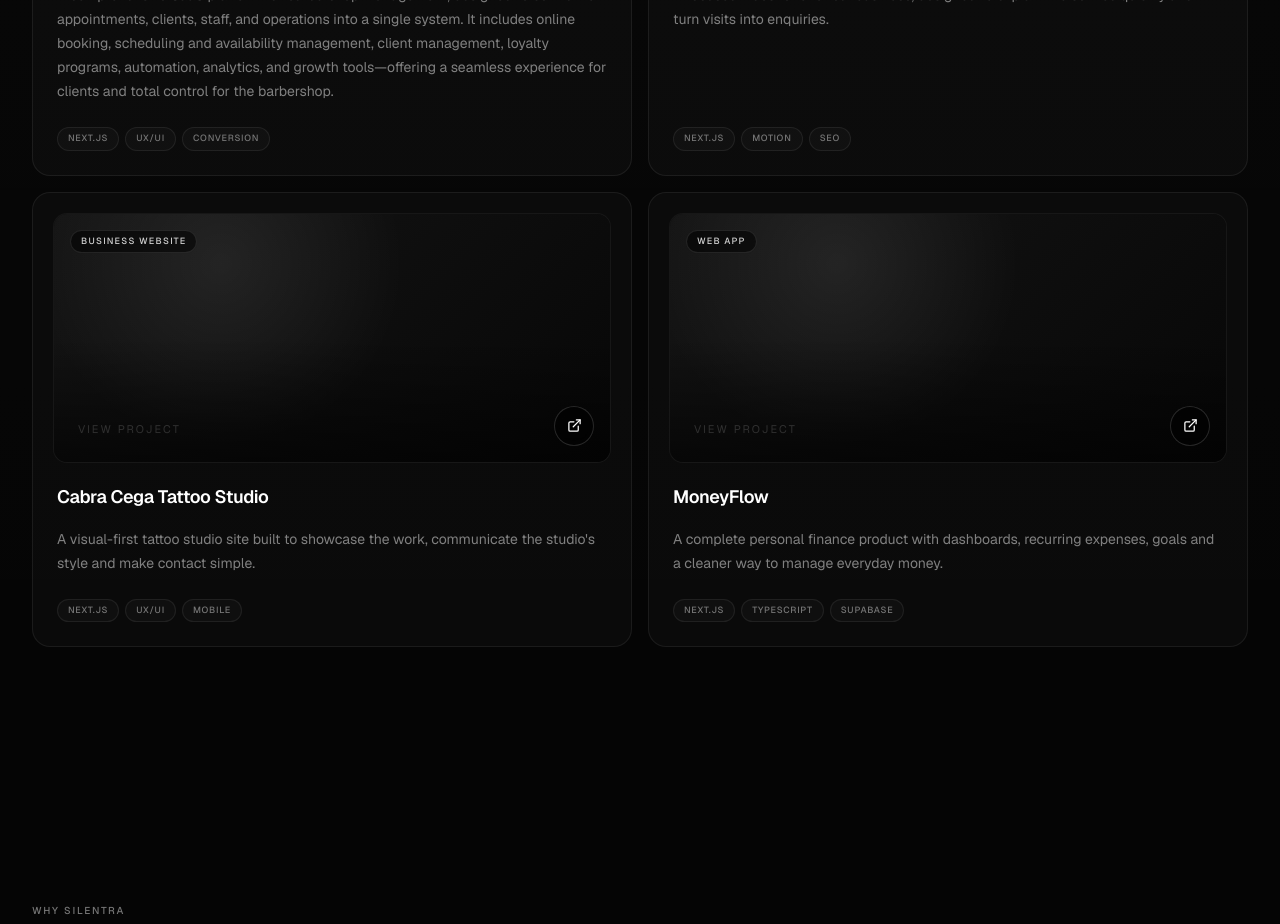
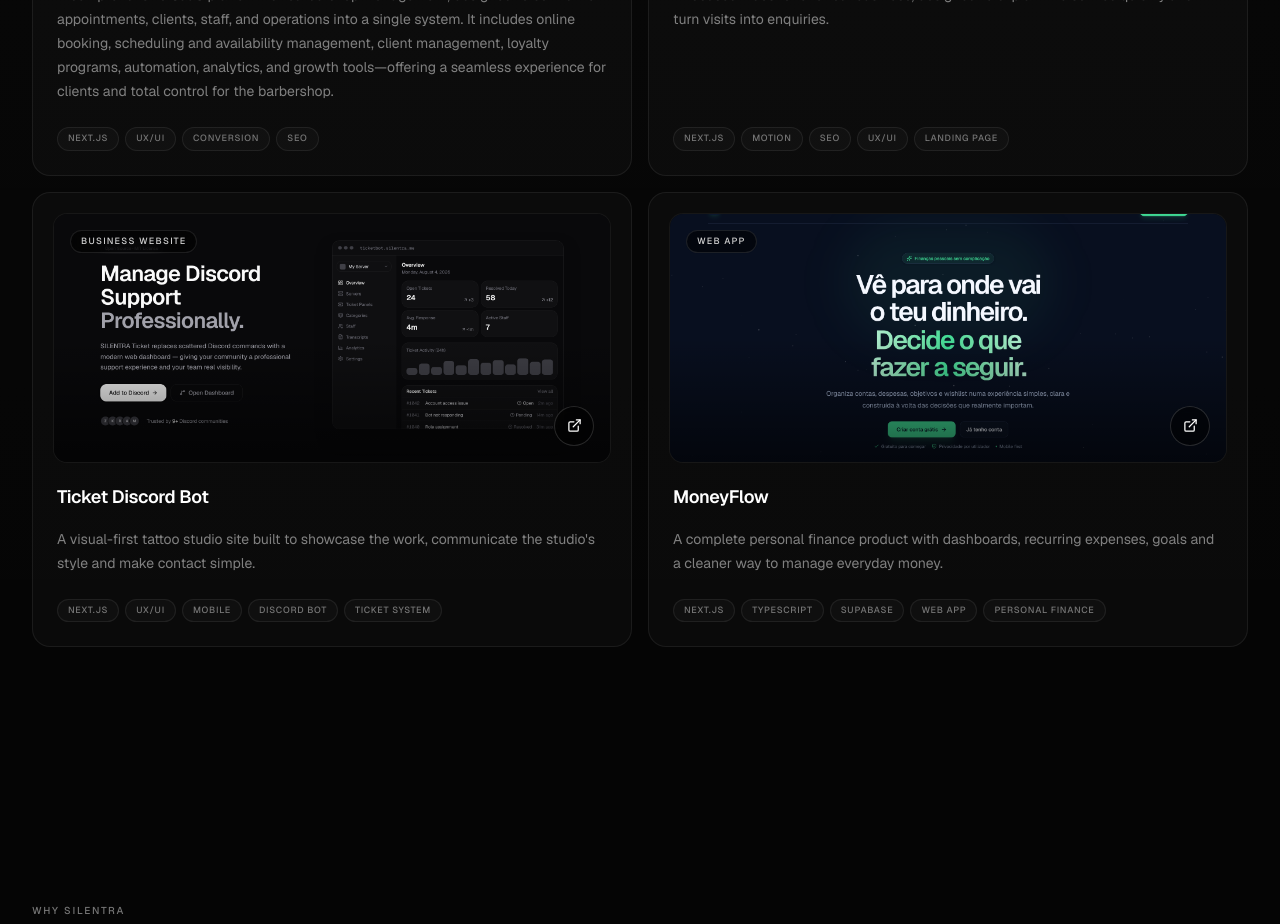
Before and after one commit to martimfm1/silentra-web, a Next.js app: page / in a window 1280 px wide. Shown: the part 2700-3624 px from the top of the page. Built offline with nearby package versions, Linux system fonts and the light colour scheme.

Commit message:
Refactor code structure for improved readability and maintainability

```diff
--- a/components/i18n.tsx
+++ b/components/i18n.tsx
@@ -170,10 +170,10 @@
         "Produto completo de gestão financeira pessoal, com dashboard, despesas recorrentes, objetivos e organização do dinheiro do dia a dia.",
       ],
       tags: [
-        ["Next.js", "UX/UI", "Conversão"],
-        ["Next.js", "Motion", "SEO"],
-        ["Next.js", "UX/UI", "Mobile"],
-        ["Next.js", "TypeScript", "Supabase"],
+        ["Next.js", "UX/UI", "Conversão", "SEO"],
+        ["Next.js", "Motion", "SEO", "UX/UI", "Landing Page"],
+        ["Next.js", "UX/UI", "Mobile", "Discord Bot", "Ticket System"],
+        ["Next.js", "TypeScript", "Supabase", "Web App", "Gestão Financeira"],
       ],
     },
     why: {
@@ -357,10 +357,10 @@
         "A complete personal finance product with dashboards, recurring expenses, goals and a cleaner way to manage everyday money.",
       ],
       tags: [
-        ["Next.js", "UX/UI", "Conversion"],
-        ["Next.js", "Motion", "SEO"],
-        ["Next.js", "UX/UI", "Mobile"],
-        ["Next.js", "TypeScript", "Supabase"],
+        ["Next.js", "UX/UI", "Conversion", "SEO"],
+        ["Next.js", "Motion", "SEO", "UX/UI", "Landing Page"],
+        ["Next.js", "UX/UI", "Mobile", "Discord Bot", "Ticket System"],
+        ["Next.js", "TypeScript", "Supabase", "Web App", "Personal Finance"],
       ],
     },
     why: {
--- a/components/work.tsx
+++ b/components/work.tsx
@@ -18,14 +18,14 @@
     url: "https://lab-customs-clipper.vercel.app/",
   },
   {
-    name: "Cabra Cega Tattoo Studio",
-    image: undefined,
-    url: "https://github.com/martimfm1/cabra-cega-tattoo-studio",
+    name: "Ticket Discord Bot ",
+    image: "/work-silentra-discord-bot.png",
+    url: "https://ticketbot.silentra.me/",
   },
   {
     name: "MoneyFlow",
-    image: undefined,
-    url: "https://github.com/martimfm1/MoneyFlow",
+    image: "/work-silentra-moneyflow.png",
+    url: "https://moneyflow-ten-dusky.vercel.app/",
   },
 ];
 const cardVariants = {
```
Also changed, not shown: public/work-silentra-discord-bot.png, public/work-silentra-moneyflow.png (added).
